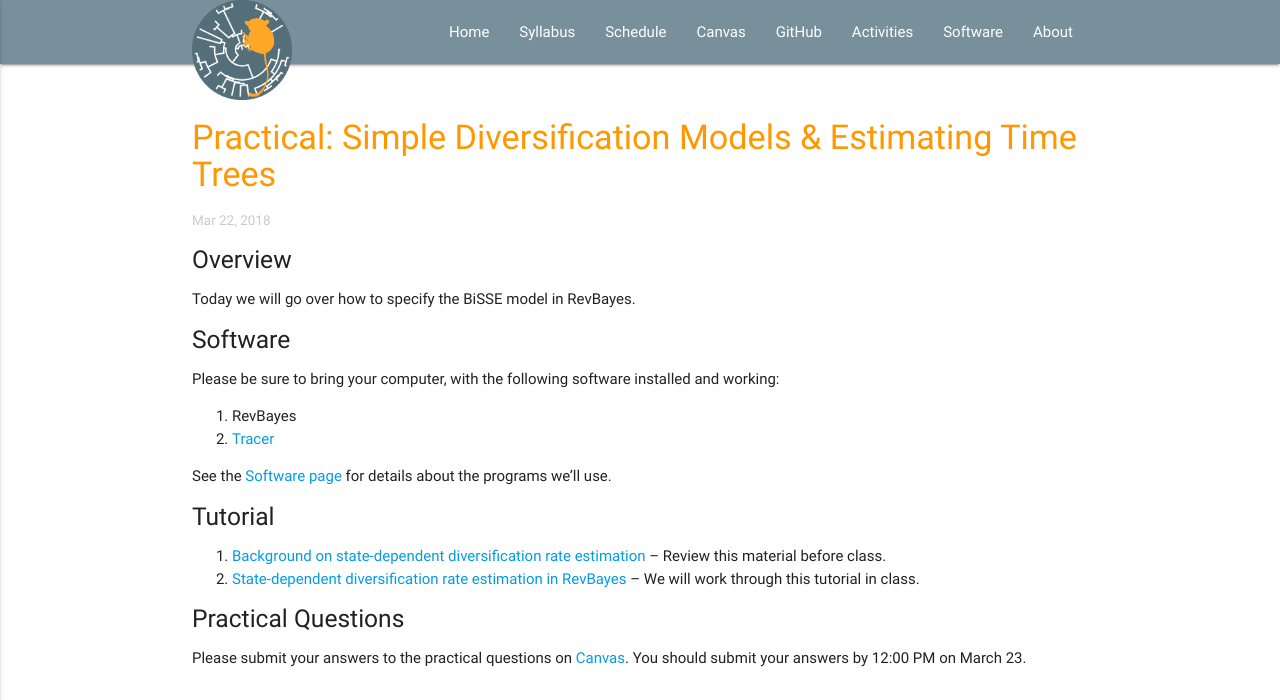
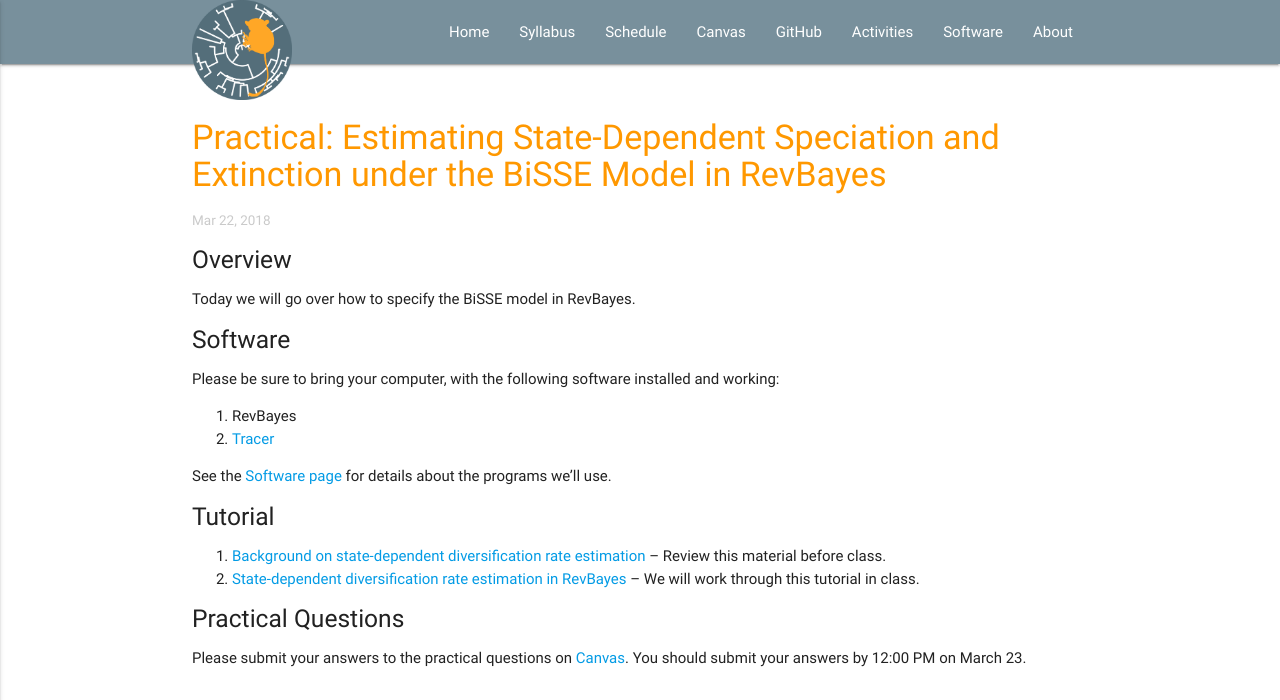
Before and after one commit to EEOB-Macroevolution/EEOB-565X-Spring2018, a Jekyll site: the page built from _posts/2018-03-22-practical3-post.md, in a window 1280 px wide, cut to the strip 0-700 px from the top of the page. Built offline with Jekyll 4.4.1, drawn with Linux system fonts in a browser that asks for light colours.

Commit message:
minor edit

```diff
--- a/_posts/2018-03-22-practical3-post.md
+++ b/_posts/2018-03-22-practical3-post.md
@@ -1,6 +1,6 @@
 ---
 layout: post
-title: "Practical: Simple Diversification Models & Estimating Time Trees"
+title: "Practical: Estimating State-Dependent Speciation and Extinction under the BiSSE Model in RevBayes"
 reading: "Review the BiSSE Model Introduction"
 ptype: practical
 ---
```
